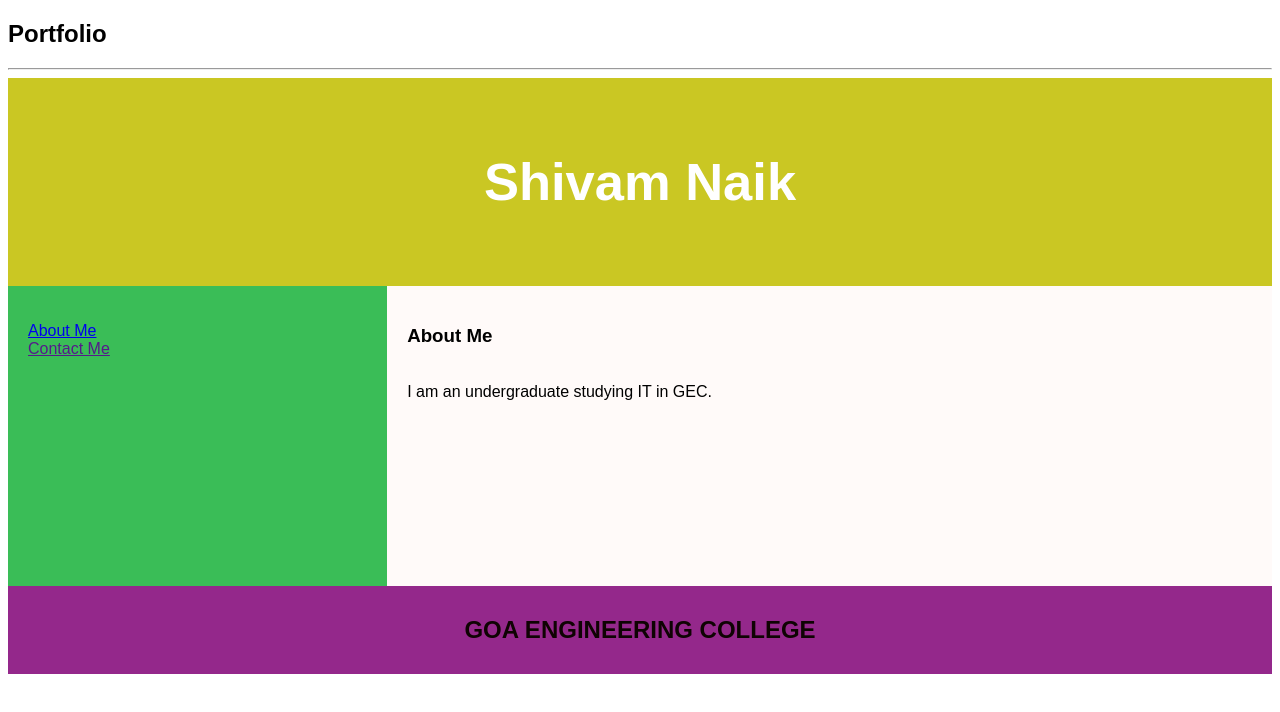
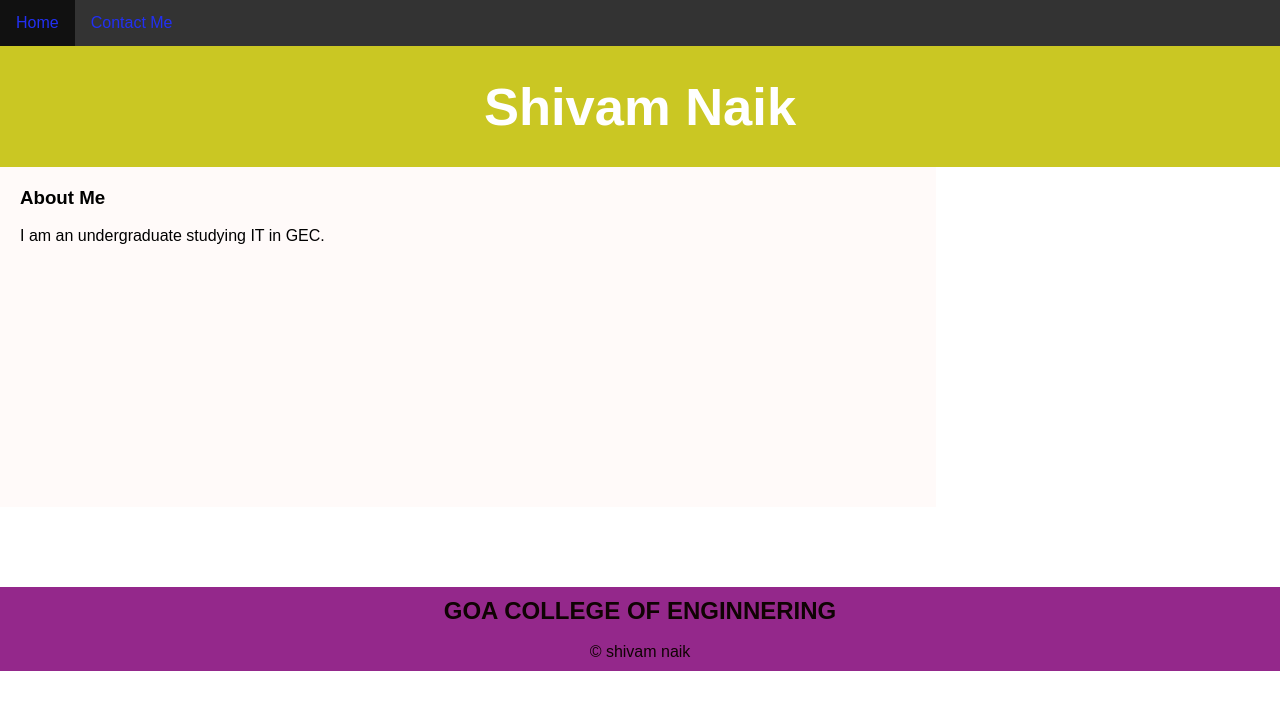
Before and after one commit to shivam820/Portfolio-Website, a plain HTML site: page index.html in a window 1280 px wide. Drawn offline with Linux system fonts and the light colour scheme.

Commit message:
Update index.html

```diff
--- a/index.html
+++ b/index.html
@@ -8,11 +8,42 @@
 
 <style>
 * {
-  box-sizing: border-box;
+  padding: 0;
+  margin: 0;
+}
+.navigation{
+  background-color: antiquewhite;
+}
+ul {
+  list-style-type: none;
+  margin: 0;
+  padding: 0;
+  overflow: hidden;
+  background-color: #333;
+}
+
+li {
+  float: left;
+
+}
+
+li a {
+  display: block;
+  color: rgb(34, 48, 243);
+
+  text-align: center;
+  padding: 14px 16px;
+  text-decoration: none;
+}
+
+/* Change the link color to #111 (black) on hover */
+li a:hover {
+  background-color: #111;
 }
 
 body {
   font-family: Arial, Helvetica, sans-serif;
+
 }
 
 /* Style the header */
@@ -25,13 +56,7 @@ header {
 }
 
 /* Create two columns/boxes that floats next to each other */
-nav {
-  float: left;
-  width: 30%;
-  height: 300px; /* only for demonstration, should be removed */
-  background: rgb(58, 189, 87);
-  padding: 20px;
-}
+
 
 /* Style the list inside the menu */
 nav ul {
@@ -60,6 +85,7 @@ footer {
   padding: 10px;
   text-align: center;
   color: rgb(15, 3, 3);
+  margin-top: 10vh;
 }
 
 /* Responsive layout - makes the two columns/boxes stack on top of each other instead of next to each other, on small screens */
@@ -73,22 +99,22 @@ footer {
 </head>
 <body>
 
-<h2>Portfolio</h2>
-<hr></hr>
+<div class="navigation">
+  <ul>
+    <li><a href="#home">Home</a></li>
+    <li><a href="#contact">Contact Me</a></li>
+
+  </ul>
+</div>
 
 
 
 <header>
-  <h2>Shivam Naik</h2>
+  <h2> Shivam Naik</h2>
 </header>
 
 <section>
-  <nav>
-    <ul>
-      <li><a href="index.html">About Me</a></li>
-      <li><a href="">Contact Me</a></li>
-    </ul>
-  </nav>
+
 
   <article>
     <h1>About Me</h1>
@@ -101,7 +127,9 @@ footer {
 </section>
 
 <footer>
-  <p><h2>GOA ENGINEERING COLLEGE</h2></p>
+  <h2>GOA COLLEGE OF ENGINNERING </h2>
+  <br>
+  <p>&copy; shivam naik</p>
 
 </footer>
 
```
